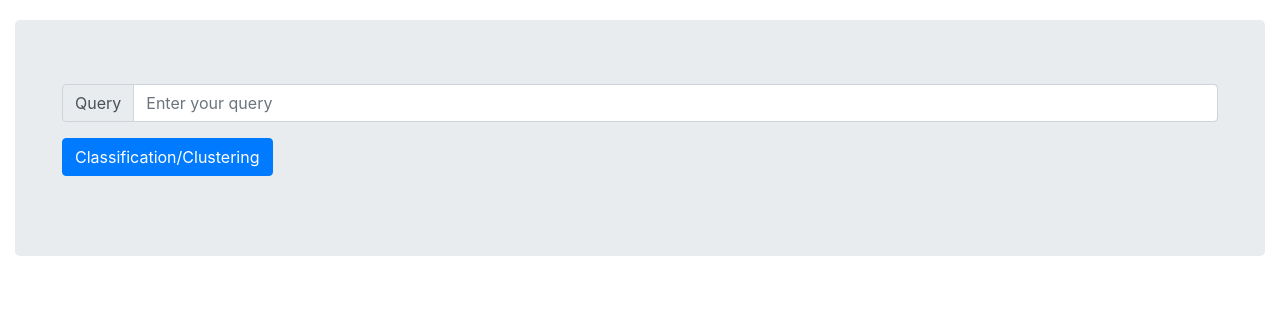
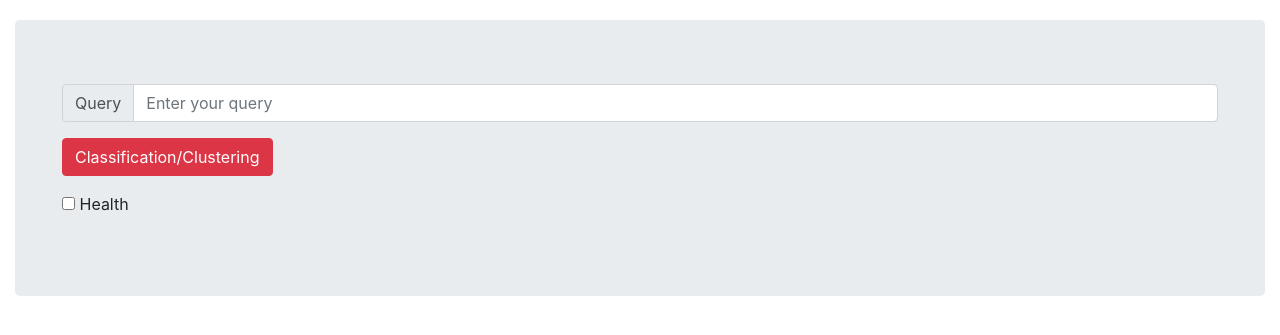
Before and after one commit to IR1401-Spring-Final-Projects/SocialMediaHealth1401-19_39, a Django app: page /retriever/classify/ in a window 1280 px wide. Shown: the part 74-409 px from the top of the page. Run offline with Django 4.2, Linux system fonts and the light colour scheme; parts of the project's set-up code (start-up, migrations or seed data) failed here and were passed over; some libraries are stand-ins or nearby versions.

Commit message:
bootstrap

```diff
--- a/interface/socialhealth/retriever/templates/retriever/classify.html
+++ b/interface/socialhealth/retriever/templates/retriever/classify.html
@@ -17,7 +17,7 @@
     <div class="container-fluid">
       <div class="jumbotron" style="margin-top: 20px">
         <form lass="form-inline" method="post">
-          <div class="input-group form-group mb-3 col-auto">
+          <div class="input-group form-group  mb-3 col-auto ">
             <div class="input-group-prepend">
               <span class="input-group-text" id="inputGroup-sizing-lg"
                 >Query</span
@@ -32,14 +32,23 @@
             aria-describedby="inputGroup-sizing-lg"
             placeholder="Enter your query"/>
           </div>
-          <div class="btn-pill col-auto mb-3">
+          <div class="justify-content-between btn-pill  mb-3 col-auto ">
             <input
-              class="btn btn-primary"
+              class="btn btn-danger"
               type="submit"
               value="Classification/Clustering"
               name="classify-cluster-button"
             />
           </div>
+          <label class="justify-content-between checkbox-inline  mb-3 col-auto ">
+            <input
+              type="checkbox"
+              name="subject-toggle"
+              id="subject-toggle"
+              data-toggle="toggle"
+            />
+            Health
+          </label>
           {% csrf_token %}
         </form>
       </div>
--- a/interface/socialhealth/retriever/templates/retriever/link-analysis-img.html
+++ b/interface/socialhealth/retriever/templates/retriever/link-analysis-img.html
@@ -16,10 +16,8 @@
     {% include 'retriever/nav.html' %}
     <div class="container-fluid">
       <div style="margin-top: 20px">
-        <form class="form-inline" method="post">
           <img src="social_link_analysis.png" class="rounded-circle">
           {% csrf_token %}
-        </form>
       </div>
     </div>
   </body>
```
Also changed, not shown: interface/socialhealth/retriever/templates/retriever/link-analysis.html (+10 -1 lines), interface/socialhealth/retriever/templates/retriever/search-sara.html (+4 -4 lines).
